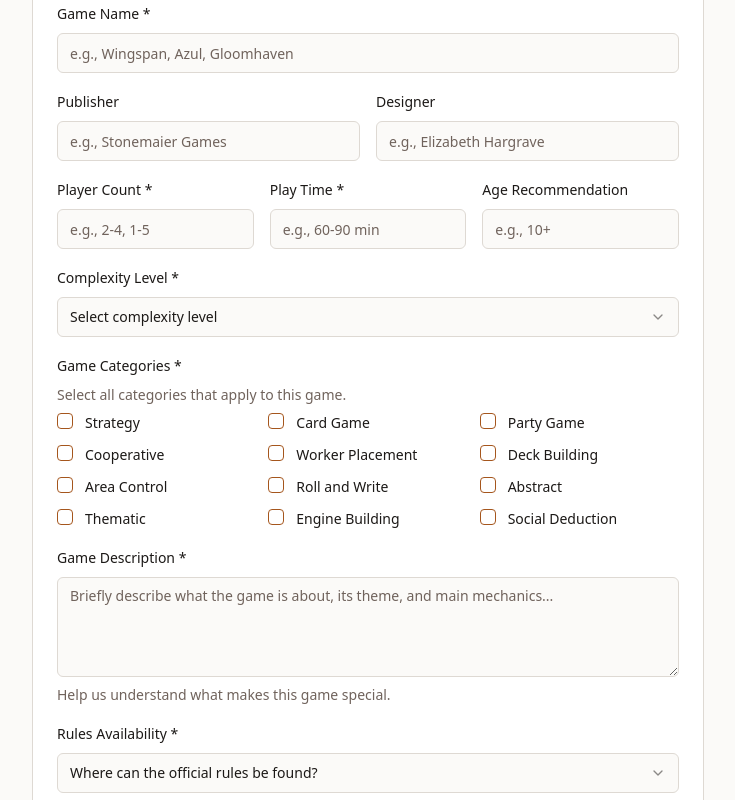
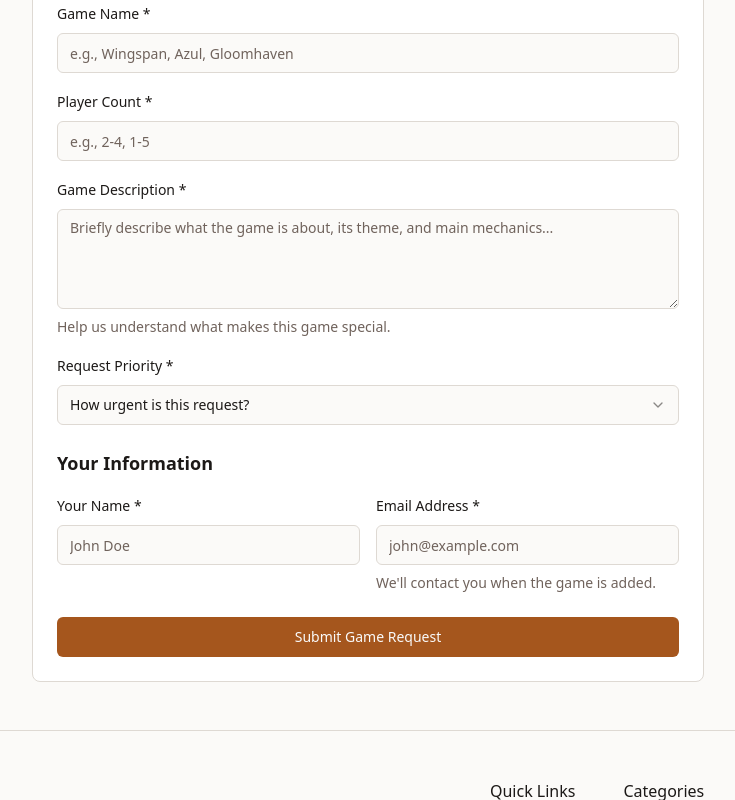
Before and after one commit to LokeshMuruganandham/game-rule-hub, a React (Vite) app: page /contact in a window 1280 px wide. Shown: the part 260-1060 px from the top of the page, without its empty margins (272-1007 px from the left). Built offline with nearby package versions, Linux system fonts and the light colour scheme.

Commit message:
Refactor: Reduce form fields for better UX
The game request form was too long. This commit reduces the number of fields to improve user experience.

```diff
--- a/src/components/forms/GameRequestForm.tsx
+++ b/src/components/forms/GameRequestForm.tsx
@@ -22,33 +22,17 @@ import {
   SelectTrigger,
   SelectValue,
 } from "@/components/ui/select";
-import { Checkbox } from "@/components/ui/checkbox";
 import { toast } from "@/hooks/use-toast";
 
 const formSchema = z.object({
   gameName: z.string().min(2, {
     message: "Game name must be at least 2 characters.",
   }),
-  publisher: z.string().optional(),
-  designer: z.string().optional(),
   playerCount: z.string().min(1, {
     message: "Please specify player count.",
   }),
-  playTime: z.string().min(1, {
-    message: "Please specify play time.",
-  }),
-  ageRecommendation: z.string().optional(),
-  complexity: z.string({
-    required_error: "Please select a complexity level.",
-  }),
-  categories: z.array(z.string()).min(1, {
-    message: "Please select at least one category.",
-  }),
   description: z.string().min(10, {
     message: "Description must be at least 10 characters.",
-  }),
-  rulesAvailability: z.string({
-    required_error: "Please specify where rules can be found.",
   }),
   priority: z.string({
     required_error: "Please select priority level.",
@@ -59,39 +43,17 @@ const formSchema = z.object({
   email: z.string().email({
     message: "Please enter a valid email address.",
   }),
-  additionalNotes: z.string().optional(),
 });
-
-const categories = [
-  "Strategy",
-  "Card Game",
-  "Party Game",
-  "Cooperative",
-  "Worker Placement",
-  "Deck Building",
-  "Area Control",
-  "Roll and Write",
-  "Abstract",
-  "Thematic",
-  "Engine Building",
-  "Social Deduction",
-];
 
 const GameRequestForm = () => {
   const form = useForm<z.infer<typeof formSchema>>({
     resolver: zodResolver(formSchema),
     defaultValues: {
       gameName: "",
-      publisher: "",
-      designer: "",
       playerCount: "",
-      playTime: "",
-      ageRecommendation: "",
       description: "",
-      categories: [],
       yourName: "",
       email: "",
-      additionalNotes: "",
     },
   });
 
@@ -126,146 +88,15 @@ const GameRequestForm = () => {
               )}
             />
 
-            <div className="grid grid-cols-1 md:grid-cols-2 gap-4">
-              <FormField
-                control={form.control}
-                name="publisher"
-                render={({ field }) => (
-                  <FormItem>
-                    <FormLabel>Publisher</FormLabel>
-                    <FormControl>
-                      <Input placeholder="e.g., Stonemaier Games" {...field} />
-                    </FormControl>
-                    <FormMessage />
-                  </FormItem>
-                )}
-              />
-
-              <FormField
-                control={form.control}
-                name="designer"
-                render={({ field }) => (
-                  <FormItem>
-                    <FormLabel>Designer</FormLabel>
-                    <FormControl>
-                      <Input placeholder="e.g., Elizabeth Hargrave" {...field} />
-                    </FormControl>
-                    <FormMessage />
-                  </FormItem>
-                )}
-              />
-            </div>
-
-            <div className="grid grid-cols-1 md:grid-cols-3 gap-4">
-              <FormField
-                control={form.control}
-                name="playerCount"
-                render={({ field }) => (
-                  <FormItem>
-                    <FormLabel>Player Count *</FormLabel>
-                    <FormControl>
-                      <Input placeholder="e.g., 2-4, 1-5" {...field} />
-                    </FormControl>
-                    <FormMessage />
-                  </FormItem>
-                )}
-              />
-
-              <FormField
-                control={form.control}
-                name="playTime"
-                render={({ field }) => (
-                  <FormItem>
-                    <FormLabel>Play Time *</FormLabel>
-                    <FormControl>
-                      <Input placeholder="e.g., 60-90 min" {...field} />
-                    </FormControl>
-                    <FormMessage />
-                  </FormItem>
-                )}
-              />
-
-              <FormField
-                control={form.control}
-                name="ageRecommendation"
-                render={({ field }) => (
-                  <FormItem>
-                    <FormLabel>Age Recommendation</FormLabel>
-                    <FormControl>
-                      <Input placeholder="e.g., 10+" {...field} />
-                    </FormControl>
-                    <FormMessage />
-                  </FormItem>
-                )}
-              />
-            </div>
-
             <FormField
               control={form.control}
-              name="complexity"
+              name="playerCount"
               render={({ field }) => (
                 <FormItem>
-                  <FormLabel>Complexity Level *</FormLabel>
-                  <Select onValueChange={field.onChange} defaultValue={field.value}>
-                    <FormControl>
-                      <SelectTrigger>
-                        <SelectValue placeholder="Select complexity level" />
-                      </SelectTrigger>
-                    </FormControl>
-                    <SelectContent>
-                      <SelectItem value="1">1 - Light (Easy to learn)</SelectItem>
-                      <SelectItem value="2">2 - Medium Light</SelectItem>
-                      <SelectItem value="3">3 - Medium</SelectItem>
-                      <SelectItem value="4">4 - Medium Heavy</SelectItem>
-                      <SelectItem value="5">5 - Heavy (Complex)</SelectItem>
-                    </SelectContent>
-                  </Select>
-                  <FormMessage />
-                </FormItem>
-              )}
-            />
-
-            <FormField
-              control={form.control}
-              name="categories"
-              render={() => (
-                <FormItem>
-                  <FormLabel>Game Categories *</FormLabel>
-                  <FormDescription>
-                    Select all categories that apply to this game.
-                  </FormDescription>
-                  <div className="grid grid-cols-2 md:grid-cols-3 gap-3">
-                    {categories.map((category) => (
-                      <FormField
-                        key={category}
-                        control={form.control}
-                        name="categories"
-                        render={({ field }) => {
-                          return (
-                            <FormItem className="flex flex-row items-start space-x-3 space-y-0">
-                              <FormControl>
-                                <Checkbox
-                                  checked={field.value?.includes(category)}
-                                  onCheckedChange={(checked) => {
-                                    return checked
-                                      ? field.onChange([...field.value, category])
-                                      : field.onChange(
-                                          field.value?.filter(
-                                            (value) => value !== category
-                                          )
-                                        );
-                                  }}
-                                />
-                              </FormControl>
-                              <FormLabel className="text-sm font-normal">
-                                {category}
-                              </FormLabel>
-                            </FormItem>
-                          );
-                        }}
-                      />
-                    ))}
-                  </div>
+                  <FormLabel>Player Count *</FormLabel>
+                  <FormControl>
+                    <Input placeholder="e.g., 2-4, 1-5" {...field} />
+                  </FormControl>
                   <FormMessage />
                 </FormItem>
               )}
@@ -287,32 +118,6 @@ const GameRequestForm = () => {
                   <FormDescription>
                     Help us understand what makes this game special.
                   </FormDescription>
-                  <FormMessage />
-                </FormItem>
-              )}
-            />
-
-            <FormField
-              control={form.control}
-              name="rulesAvailability"
-              render={({ field }) => (
-                <FormItem>
-                  <FormLabel>Rules Availability *</FormLabel>
-                  <Select onValueChange={field.onChange} defaultValue={field.value}>
-                    <FormControl>
-                      <SelectTrigger>
-                        <SelectValue placeholder="Where can the official rules be found?" />
-                      </SelectTrigger>
-                    </FormControl>
-                    <SelectContent>
-                      <SelectItem value="publisher-website">Publisher's Website</SelectItem>
-                      <SelectItem value="boardgamegeek">BoardGameGeek</SelectItem>
-                      <SelectItem value="game-box">Game Box Only</SelectItem>
-                      <SelectItem value="multiple-sources">Multiple Sources</SelectItem>
-                      <SelectItem value="hard-to-find">Hard to Find</SelectItem>
-                      <SelectItem value="not-sure">Not Sure</SelectItem>
-                    </SelectContent>
-                  </Select>
                   <FormMessage />
                 </FormItem>
               )}
@@ -378,24 +183,6 @@ const GameRequestForm = () => {
                 )}
               />
             </div>
-
-            <FormField
-              control={form.control}
-              name="additionalNotes"
-              render={({ field }) => (
-                <FormItem>
-                  <FormLabel>Additional Notes</FormLabel>
-                  <FormControl>
-                    <Textarea
-                      placeholder="Any additional information, special requirements, or clarifications..."
-                      className="min-h-[80px]"
-                      {...field}
-                    />
-                  </FormControl>
-                  <FormMessage />
-                </FormItem>
-              )}
-            />
           </div>
 
           <Button type="submit" className="w-full">
```
